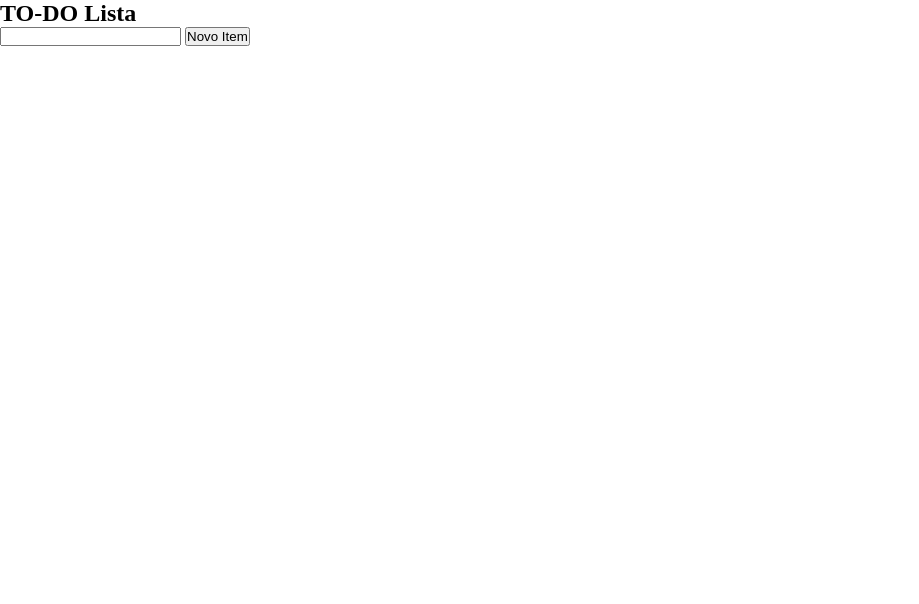
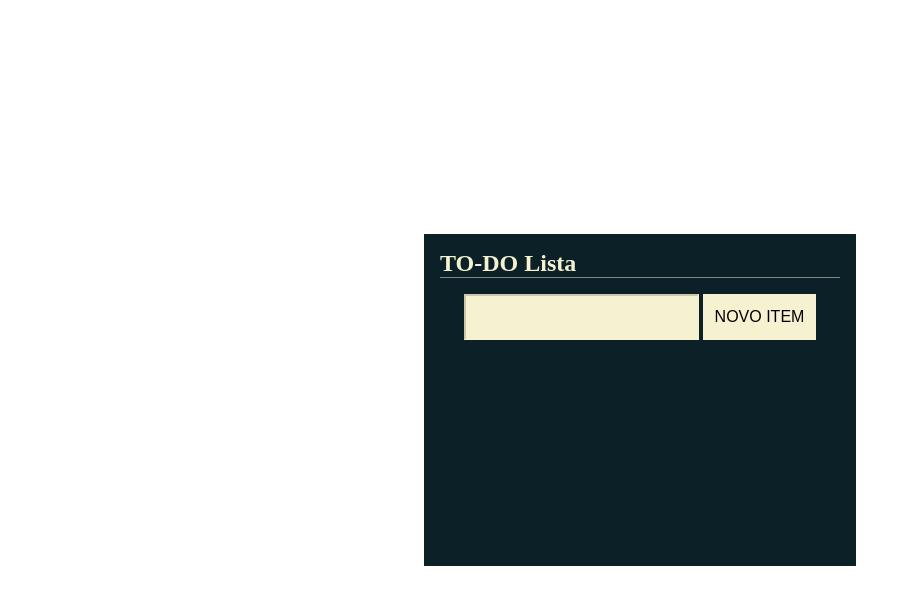
Before and after one commit to Crisleine-Erculano/to-do-list, a plain HTML site: page index.html in a window 1280 px wide. Shown: the whole page, without its empty margins (0-919 px from the left). Drawn offline with Linux system fonts and the light colour scheme; a web font is replaced by a local one.

Commit message:
Começar Lógica em Javascript

```diff
--- a/assets/css/style.css
+++ b/assets/css/style.css
@@ -3,9 +3,70 @@
    padding: 0;
 }
 :root{
+   --borda:rgba(246, 241, 209, 0.5);
+   --hover:rgba(246, 241, 209, 0.1);
+   --texto:#F6F1D1;
    --todo-list:#0B2027;
-   --borda:rgba(246, 241, 209, 0.5);
-   --texto:#F6F1D1;
-   --space-mono:font-family: "Space Mono", monospace;
-   --bioRhyme:font-family: "BioRhyme", serif;
+   --bioRhyme: "BioRhyme", serif;
+   --space-mono: "Space Mono", monospace;
 }
+.app {
+   align-items: center;
+   display: flex;
+   justify-content: center;
+
+   width: 100vw;
+   min-height: 100vh;
+}
+.todo__list{
+   background-color: var(--todo-list) ;
+   font-family: var(--space-mono);
+   min-height: 18.75rem;
+   min-width:25rem;
+   padding: 1rem;
+}
+.todo__list-titulo{
+   border-bottom: 1px solid var(--borda);
+   color: var(--texto);
+   font-family: var(--bioRhyme);
+   font-size: 1.5rem;
+   margin-bottom: 1rem;
+}
+.formulario{
+   display: flex;
+   justify-content: center;
+}
+.formulario__input, .formulario__botao{
+   background-color: var(--texto);
+   font-size: 1rem ;
+   padding: 0.75rem;
+}
+.formulario__input{
+   border-color: var(--borda);
+   outline: none;
+}
+.formulario__botao{
+   border: 1px;
+   cursor: pointer;
+   margin-left: 0.25rem ;
+   text-transform: uppercase;
+}
+.formulario__botao:hover{
+   background-color: var(--hover);
+   color: var(--texto);
+}
+
+.list {
+   padding: 0;
+   list-style: none;
+   width: 100%;
+ }
+
+ .task {
+   background-color: rgba(255, 255, 255, 0.1);
+   color: #F6F1D1;
+   display: flex;
+   justify-content: space-between;
+   margin-bottom: 0.5rem;
+   padding: 1rem 3rem;
+ }
--- /dev/null
+++ b/assets/js/main.js
@@ -0,0 +1,27 @@
+const criarTarefa = (evento) => {
+   evento.preventDefault()
+   const input = document.querySelector('[data-form-input]');
+   const lista = document.querySelector('[data-lista]');
+   const valor = input.value;
+   var itens = [];
+
+   itens.push(valor)
+   itens.map(function (valor) {
+      // Criar o elemento 'li' dentro da 'ul'.
+      const tarefa = document.createElement('li');
+      tarefa.classList.add('task');
+      const conteudo = `<p class content>${valor}</p>`;
+      tarefa.innerHTML = conteudo
+
+      lista.appendChild(tarefa)
+      console.log(itens)
+
+   })
+
+   input.value = '';
+   input.focus();
+}
+// Criar evento de click que dispara a Função criarTarefa para adcionar novas tarefas.
+const novaTarefa = document.querySelector('[data-form-buttom]');
+
+novaTarefa.addEventListener('click', criarTarefa);
--- a/index.html
+++ b/index.html
@@ -7,6 +7,7 @@
    <link rel="stylesheet" href="assets/css/style.css">
    <link rel="stylesheet" href="https://fonts.googleapis.com/css2?family=BioRhyme&amp;family=Space+Mono&amp;display=swap">
    <link rel="stylesheet" href="https://fonts.googleapis.com/icon?family=Material+Icons">
+   <script src="assets/js/main.js" defer></script>
    <title>TO-DO List</title>
 </head>
 <body>
@@ -15,15 +16,14 @@
          <h2 class="todo__list-titulo">TO-DO Lista</h2>
 
          <form action="" class="formulario">
-            <input type="text" class="formulario__input">
+            <input type="text" class="formulario__input" data-form-input>
             </input>
-            <button class="formulario__botao">Novo Item</button>
+            <button class="formulario__botao" data-form-buttom>Novo Item</button>
 
-            <ul class="lista">
+         </form>
+         <ul class="lista" data-lista>
 
-
-            </ul>
-         </form>
+         </ul>
       </section>
 
 
```
